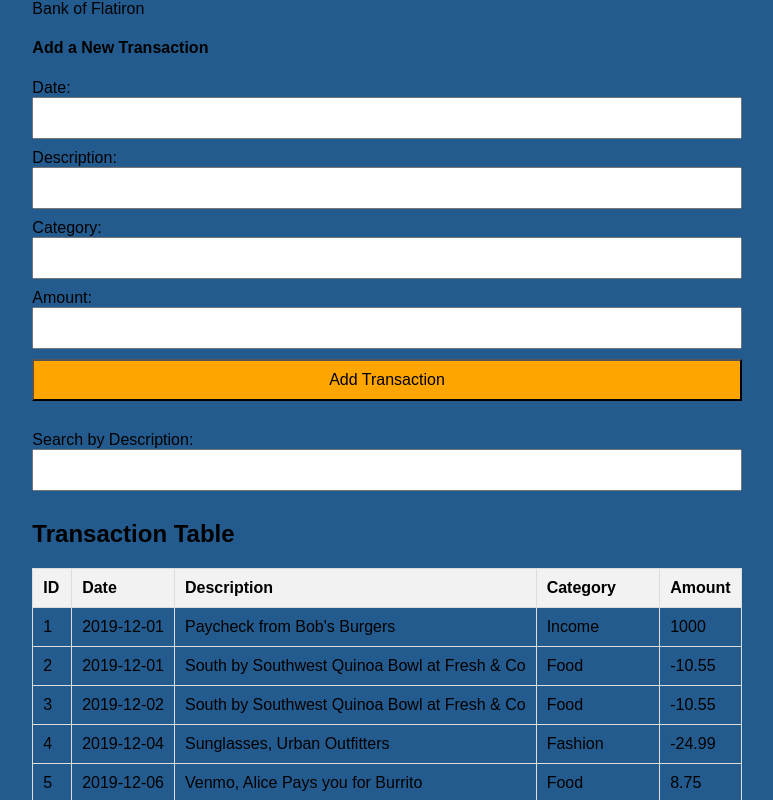
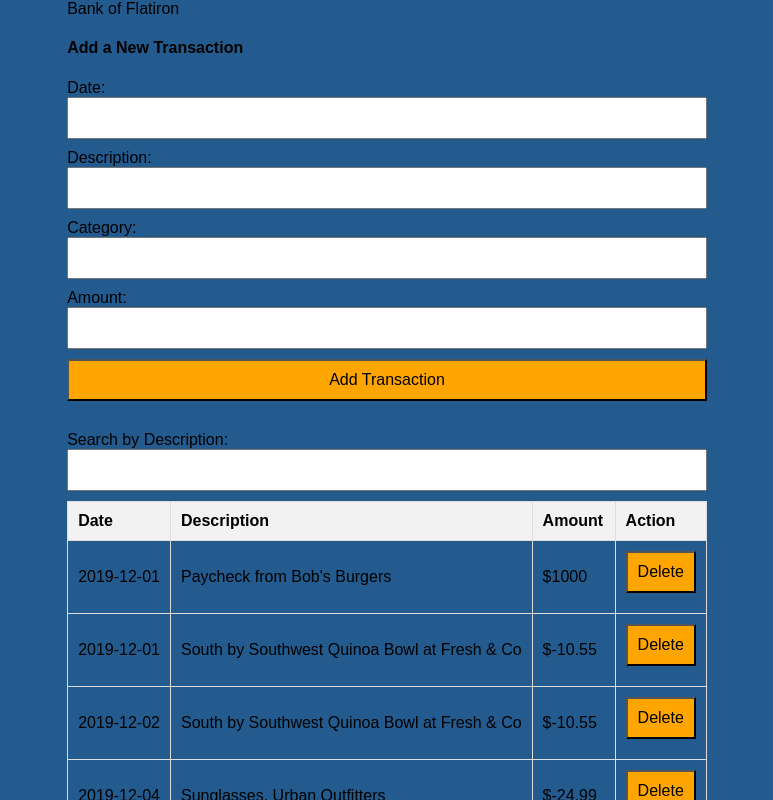
Before and after one commit to bonganimasemola/BANKOFFLATIRON, a React (Create React App) app: page / in a window 1280 px wide. Shown: the top 800 px of the page, without its empty margins (253-1026 px from the left). Built offline with nearby package versions, Linux system fonts and the light colour scheme; data requests are answered from the project's data file.

Commit message:
Delete button

```diff
--- a/public/index.html
+++ b/public/index.html
@@ -5,7 +5,7 @@
 
     <meta name="viewport" content="width=device-width, initial-scale=1" />
     <meta name="theme-color" content="#000000" />
-    <meta name="description content="Web site created using create-react-app"/>
+    <meta name=`description content="Web site created using create-react-app"`/>
 
     <title>BANK OF FLATIRON</title>
 
--- a/src/App.js
+++ b/src/App.js
@@ -18,6 +18,13 @@ function App() {
     setTransactions([...transactions, newTransaction]);
   };
 
+  const deleteTransaction = (transactionId) => {
+    const updatedTransactions = transactions.filter(
+      (transaction) => transaction.id !== transactionId
+    );
+    setTransactions(updatedTransactions);
+  };
+
   const filteredTransactions = transactions.filter((transaction) =>
     transaction.description.toLowerCase().includes(searchTerm.toLowerCase())
   );
@@ -27,7 +34,7 @@ function App() {
       <header className="App-header">Bank of Flatiron</header>
       <TransactionSubmitForm addTransaction={addTransaction} />
       <TransactionSearchBar searchTerm={searchTerm} setSearchTerm={setSearchTerm} />
-      <TransactionTable transactions={filteredTransactions} />
+      <TransactionTable transactions={filteredTransactions} onDeleteTransaction={deleteTransaction} />
     </div>
   );
 }
--- a/src/TransactionTable.js
+++ b/src/TransactionTable.js
@@ -1,32 +1,31 @@
 import React from 'react';
 
-function TransactionTable({ transactions }) {
+function TransactionTable({ transactions, onDeleteTransaction }) {
   return (
-    <div>
-      <h2>Transaction Table</h2>
     <table>
       <thead>
         <tr>
-            <th>ID</th>
           <th>Date</th>
           <th>Description</th>
-            <th>Category</th>
           <th>Amount</th>
+          <th>Action</th>
         </tr>
       </thead>
       <tbody>
         {transactions.map((transaction) => (
           <tr key={transaction.id}>
-              <td>{transaction.id}</td>
             <td>{transaction.date}</td>
             <td>{transaction.description}</td>
-              <td>{transaction.category}</td>
-              <td>{transaction.amount}</td>
+            <td>${transaction.amount}</td>
+            <td>
+              <button onClick={() => onDeleteTransaction(transaction.id)}>
+                Delete
+              </button>
+            </td>
           </tr>
         ))}
       </tbody>
     </table>
-    </div>
   );
 }
 
```
Lines whose indentation alone changed are shown as unchanged.
